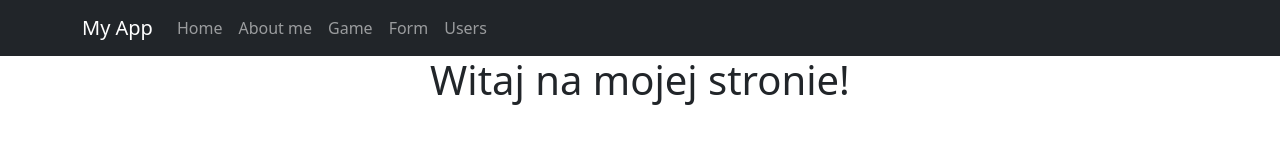
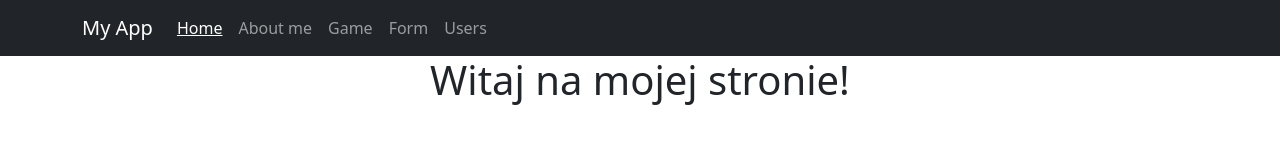
Before and after one commit to infoshareacademy/isareactvelobank, a React (Create React App) app in the folder react/my-app/: page / in a window 1280 px wide. Shown: the top 160 px of the page. Built offline with nearby package versions, Linux system fonts and the light colour scheme.

Commit message:
Used Navlink instead of Link

```diff
--- a/react/my-app/src/navigation/Navigation.js
+++ b/react/my-app/src/navigation/Navigation.js
@@ -1,7 +1,13 @@
-import { Link } from 'react-router-dom';
+import { NavLink as RouterLink } from 'react-router-dom';
 import Container from 'react-bootstrap/Container';
 import Nav from 'react-bootstrap/Nav';
 import Navbar from 'react-bootstrap/Navbar';
+
+const getActiveStyles = ({ isActive }) => {
+    return {
+        textDecoration: isActive ? 'underline' : undefined
+    }
+}
 
 export const Navigation = () => {
     return (
@@ -9,11 +15,11 @@ export const Navigation = () => {
         <Container>
           <Navbar.Brand>My App</Navbar.Brand>
           <Nav className="me-auto">
-            <Nav.Link as={Link} to="/">Home</Nav.Link>
-            <Nav.Link as={Link} to="/about-me">About me</Nav.Link>
-            <Nav.Link as={Link} to="/game">Game</Nav.Link>
-            <Nav.Link as={Link} to="/form">Form</Nav.Link>
-            <Nav.Link as={Link} to="/users">Users</Nav.Link>
+            <Nav.Link as={RouterLink} style={getActiveStyles} to="/">Home</Nav.Link>
+            <Nav.Link as={RouterLink} style={getActiveStyles} to="/about-me">About me</Nav.Link>
+            <Nav.Link as={RouterLink} style={getActiveStyles} to="/game">Game</Nav.Link>
+            <Nav.Link as={RouterLink} style={getActiveStyles} to="/form">Form</Nav.Link>
+            <Nav.Link as={RouterLink} style={getActiveStyles} to="/users">Users</Nav.Link>
           </Nav>
         </Container>
       </Navbar>
```
